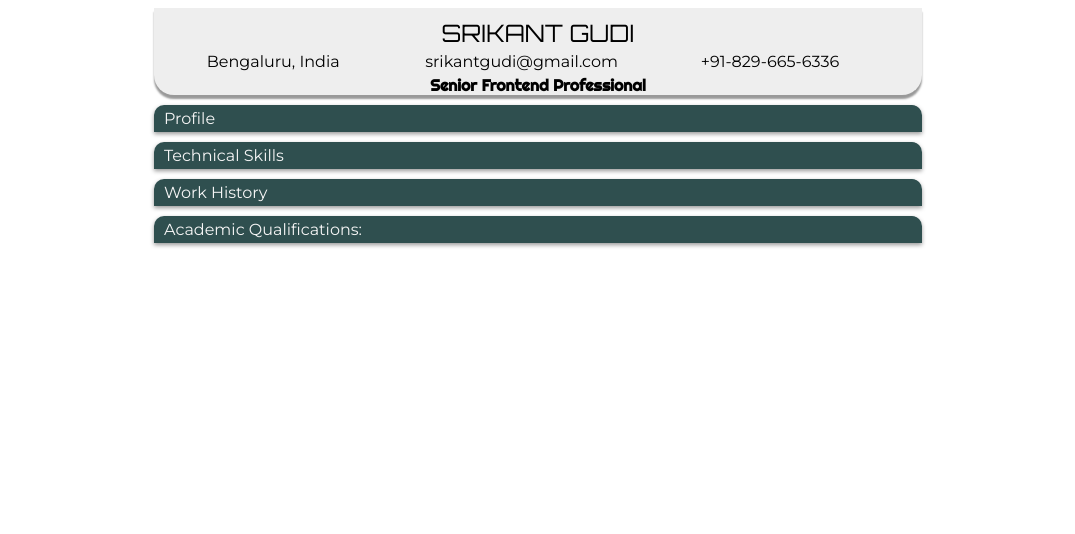
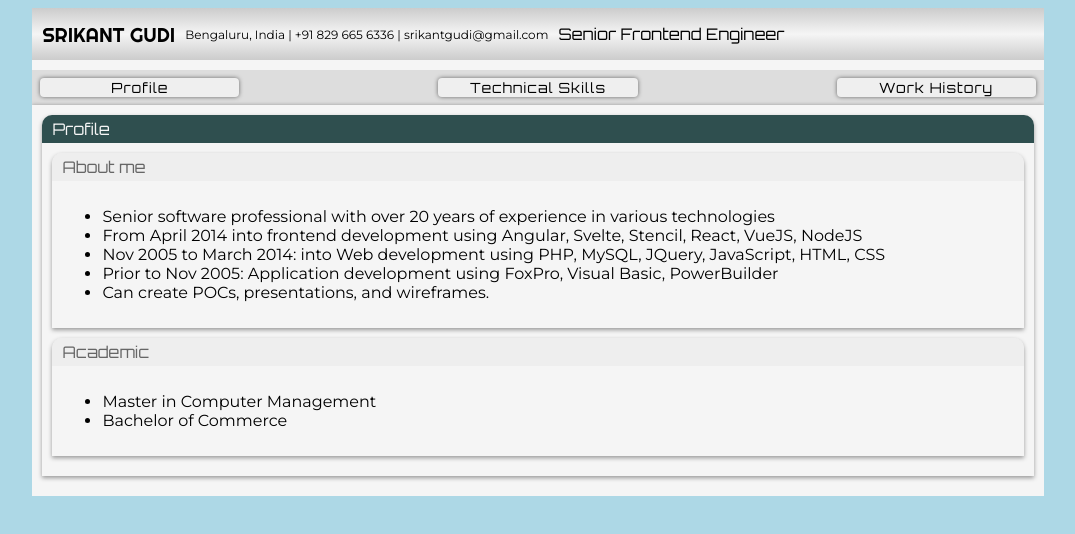
Before and after one commit to srikantgudi/srikantgudi.github.io, a Svelte app: page / in a window 1280 px wide. Shown: the top 534 px of the page, without its empty margins (102-1177 px from the left). Built offline with nearby package versions, Linux system fonts and the light colour scheme.

Commit message:
Modified layout

```diff
--- a/public/global.css
+++ b/public/global.css
@@ -39,3 +39,14 @@
     padding: 10px;
     background-color: aliceblue;
 }
+
+.tab-btn {
+    font-family: Orbitron;
+    font-size: 14px;
+    letter-spacing: 1px;
+    width: 20%;
+    border: none;
+    box-shadow: 0 0 4px #666666;
+    border-radius: 4px;
+    cursor: pointer;
+}
--- a/src/App.svelte
+++ b/src/App.svelte
@@ -1,23 +1,109 @@
 <script>
   import {mainOpt} from './store';
+	import Profile from './Profile.svelte';
+	import Skills from './Skills.svelte';
+	import WorkHistory from './WorkHistory.svelte';
 
-  import Master from './Master.svelte'
-  import Topnav from './Topnav.svelte'
-  import Profile from './Profile.svelte'
-  import Skills from './Skills.svelte'
-  import WorkHistory from './WorkHistory.svelte'
-  import Academic from './Academic.svelte'
+	let name = 'world';
+	let tabs = [
+		{key: 'profile', label: 'Profile', component: Profile},
+		{key: 'skills', label: 'Technical Skills', component: Skills},
+		{key: 'workhist', label: 'Work History', component: WorkHistory},
+	];
+	let curComp = tabs[0].component;
 
-  let comp = Profile
-  let opt = 1
+	const setComp = (tab) => {
+		curComp = tab.component;
+    $mainOpt = tab.key;
+	}
+  $: $mainOpt = 'profile';
 </script>
 
-<div class="container">
-  <main class="main">
-    <Topnav />
-    <Profile selected={$mainOpt === 'profile'} />
-    <Skills selected={$mainOpt === 'skills'} />
-    <WorkHistory selected={$mainOpt === 'exp'} />
-    <Academic selected={$mainOpt === 'qual'} />
-  </main>
+<style>
+  :root {
+    background-color: lightblue;
+  }
+
+  #app {
+    width: 80%;
+    margin: 0 auto;
+    background-color: whitesmoke;
+    height: 100%;
+    overflow: hidden;
+  }
+	.topnav {
+		display: flex;
+		align-items: center;
+		padding: 10px;
+		background-image: linear-gradient(#ccc, whitesmoke, #ccc);
+		margin-bottom: 10px;
+		height: 2em;
+	}
+	.title {
+		font-size: 20px;
+		text-transform: uppercase;
+		font-family: Righteous;
+	}
+	.contact-item {
+		font-size:12px;
+		margin: 0 10px;
+    font-family: Montserrat;
+	}
+	.btn-nav {
+		display: flex;
+		background-color: #ddd;
+		align-items: center;
+    justify-content: space-between;
+		padding: 8px;
+		font-size: 14px;
+		transition: all 0.5s;
+	}
+	.content {
+		box-shadow: 0 0 4px #999999;
+		height: 100%;
+		padding: 10px;
+	}
+  .position-title {
+    font-family: Orbitron;
+  }
+	@media screen and (max-width: 420px) {
+		:root {
+			padding: 0 10px;
+			overflow: unset;
+		}
+		.btn-nav {
+			display: flex;
+			height: 30px;
+			width: 90%;
+			overflow: hidden;
+			background-color: whitesmoke;
+		}
+    .tab-btn {
+      font-size: 8px;
+      width: 30%;
+    }
+	}
+</style>
+<div id="app">
+  <div class="topnav">
+    <div class="title">
+      Srikant Gudi
+    </div>
+    <div class="contact-item">
+      Bengaluru, India | +91 829 665 6336 | srikantgudi@gmail.com
+    </div>
+    <div class="position-title">
+      Senior Frontend Engineer
+    </div>
+  </div>
+  <div class="btn-nav">
+    {#each tabs as tab}
+    <button class="tab-btn" on:click={() => setComp(tab)}>
+      {tab.label}
+    </button>
+    {/each}
+  </div>
+  <div class="content">
+    <svelte:component this={curComp} />
+  </div>
 </div>
--- a/src/Panel.svelte
+++ b/src/Panel.svelte
@@ -31,8 +31,8 @@
   .content {
     font-family: Montserrat;
     padding: 10px;
-    max-height: 20em;
     overflow-y: auto;
+    height: 70%;
     font-size: 16px;
     display: none;
     transition: all 1s;
@@ -40,17 +40,24 @@
   .content.active {
     display: block;
   }
+  .title {
+    font-family: Orbitron;
+  }
+  subtitle {
+    font-size: 14px;
+  }
   @media screen and (max-width: 719px) {
     .hdr,
     .content {
       font-size: 12px;
+      height: 50%;
     }
   }
 </style>
 
 <main class="panel" style={cssVarStyles}>
   <div class="hdr" on:click>
-    <div>
+    <div class="title">
       <slot name="title" />
     </div>
     <div class="subtitle">
--- a/src/Profile.svelte
+++ b/src/Profile.svelte
@@ -5,6 +5,9 @@
 
 <Panel showcontent={$mainOpt === 'profile'}>
   <div slot="title" on:click={() => {$mainOpt = 'profile'}}>Profile</div>
+  <div slot="content">
+    <Panel hdrbg="#eeeeee" hdrclr="#666">
+      <div slot="title">About me</div>
       <div slot="content">
         <ul>
           <li>
@@ -27,3 +30,14 @@
         </ul>
       </div>
     </Panel>
+    <Panel hdrbg="#eeeeee" hdrclr="#666">
+      <div slot="title">Academic</div>
+      <div slot="content">
+        <ul>
+          <li>Master in Computer Management</li>
+          <li>Bachelor of Commerce</li>
+        </ul>
+      </div>
+    </Panel>
+  </div>
+</Panel>
--- a/src/Skills.svelte
+++ b/src/Skills.svelte
@@ -47,12 +47,14 @@
   <div slot="title" on:click={() => {$mainOpt = 'skills'}}>Technical Skills</div>
   <div slot="content">
     {#each skills as skill}
-      <div class="skillgroupname" on:click={() => {currGroup = skill.group}}>{skill.group}</div>
-      <div class="skillgroup" class:active={currGroup === skill.group}>
-        {#each skill.items as item}
-          <Rating text={item.name} level={item.level} />
-        {/each}
-      </div>
+      <Panel hdrbg="lightblue" hdrclr="#333333">
+        <div slot="title">{skill.group}</div>
+        <div slot="content">
+          {#each skill.items as item}
+            <Rating text={item.name} level={item.level} />
+          {/each}
+        </div>
+      </Panel>
     {/each}
   </div>
 </Panel>
--- a/src/WorkHistory.svelte
+++ b/src/WorkHistory.svelte
@@ -10,7 +10,7 @@
         org: 'Mphasis, Bengaluru',
       },
       content: [
-        'Currently working as Lead frontend developer with Schneider Electric',
+        'Currently working as Lead frontend developer with Schneider Electric using Svelte. Created web components using StencilJS',
         'Worked offshore in Bengaluru with a banking conglomerate on  projects in Angular and React',
         'Worked onsite in Glasgow, UK with a banking conglomerate on Angular based projects',
         'Developed UI for a POC for Digital Readiness Analysis Tool to create a survey questionnaire for various categories using Angular, Material Design, HTML5, CSS3, JavaScript, API integration',
@@ -107,14 +107,15 @@
     cursor: pointer;
   }
   button.exp {
-    background-image: linear-gradient(lightgrey, whitesmoke,lightgrey);
+    background-color: lightgrey;
     border: none;
     padding: 2px;
     box-shadow: 0 0 4px #999999;
     margin: 0 8px 8px;
   }
   button.exp.active {
-    background-image: linear-gradient(lightblue, skyblue);
+    background-color: #666666;
+    color: whitesmoke;
   }
   .exp-title {
     background-color: navy;
@@ -122,26 +123,34 @@
     padding: 8px;
   }
   .exp-text {
-    height: 100px;
+    height: fit-content;
     overflow-y: auto;
+    padding: 1vh 2vw;
+  }
+  li {
+    list-style-type: square;
   }
 </style>
 
-<Panel showcontent={$mainOpt === 'exp'}>
+<Panel showcontent={$mainOpt === 'workhist'}>
   <div slot="title" on:click={() => {$mainOpt = 'exp'}}>Work History</div>
   <div slot="content">
-    <div>
-      {#each expList as exp, idx}
-        <button on:click={() => {curExpIdx = idx}} class="exp" class:active={curExpIdx === idx}>{exp.header.dates}</button>
-      {/each}
-    </div>
-    <div class="exp-title">
-      {curExp.header.dates} | {curExp.header.org} | {curExp.header.jobTitle}
-    </div>
-    <div class="exp-text">
-      {#each curExp.content as text}
-      <div>* {text}</div>
-      {/each}
-    </div>
+    {#each expList as exp, idx}
+      <Panel>
+        <div slot="title">
+          {curExp.header.jobTitle} :: {curExp.header.dates}
+        </div>
+        <div slot="subtitle">
+          {curExp.header.org}
+        </div>
+        <div slot="content" class="exp-text">
+          <ul>
+            {#each curExp.content as text}
+              <li>{text}</li>
+            {/each}
+          </ul>
+        </div>
+      </Panel>
+    {/each}
   </div>
 </Panel>
```
Lines whose indentation alone changed are shown as unchanged.
